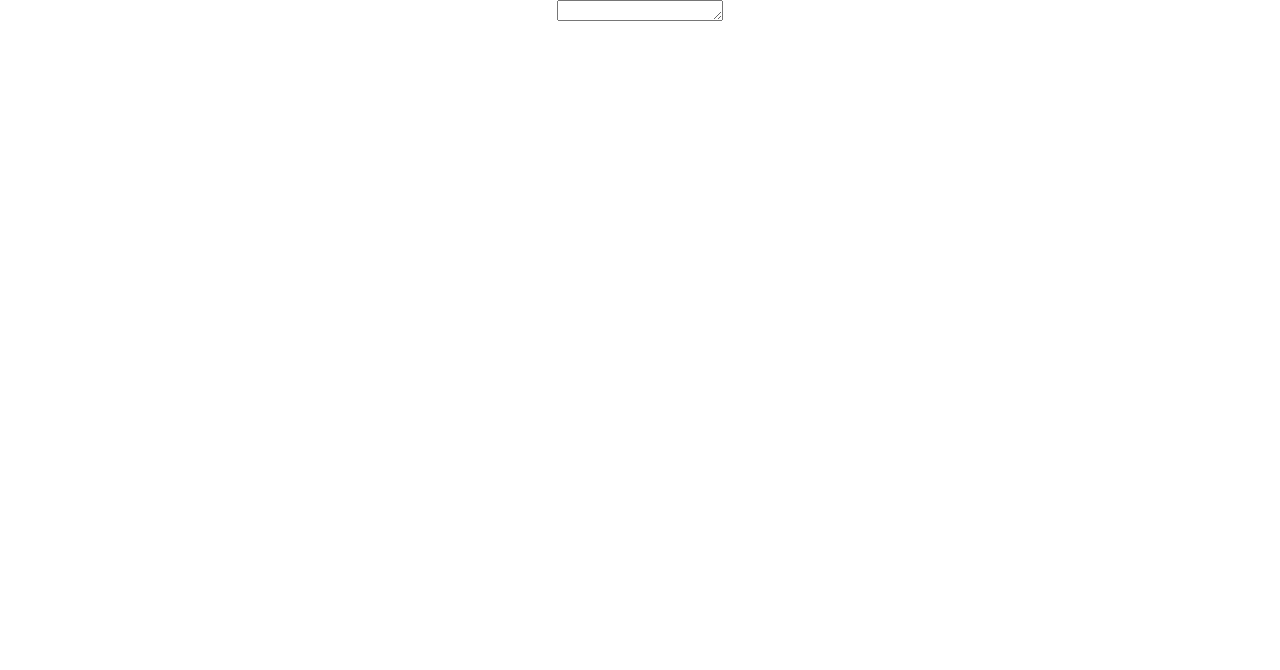
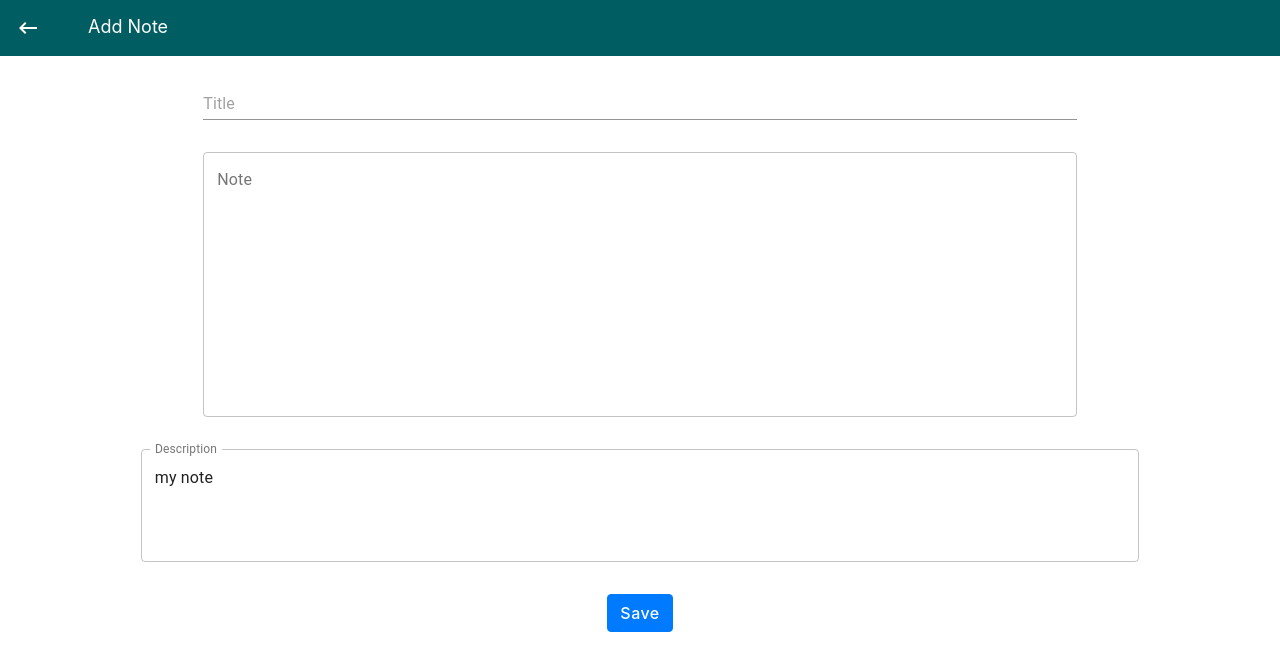
Before and after one commit to deepakchandola717/deeclutter, a React (Create React App) app: page /newnote in a window 1280 px wide. Shown: the top 670 px of the page. Built offline with nearby package versions, Linux system fonts and the light colour scheme.

Commit message:
add note page

```diff
--- a/src/Components/NewNote.jsx
+++ b/src/Components/NewNote.jsx
@@ -1,12 +1,84 @@
 import React from 'react';
-import TextareaAutosize from '@material-ui/core/TextareaAutosize';
+import { createMuiTheme, withStyles, makeStyles, ThemeProvider } from '@material-ui/core/styles';
+import TextField from '@material-ui/core/TextField';
+import Button from '@material-ui/core/Button';
+
+import BackIcon from '../Data/back.svg'
+
+const BootstrapButton = withStyles({
+    root: {
+      boxShadow: 'none',
+      textTransform: 'none',
+      fontSize: 16,
+      padding: '6px 12px',
+      border: '1px solid',
+      lineHeight: 1.5,
+      backgroundColor: '#007bff',
+      borderColor: '#007bff',
+      fontFamily: [
+        '-apple-system',
+        'BlinkMacSystemFont',
+        '"Segoe UI"',
+        'Roboto',
+        '"Helvetica Neue"',
+        'Arial',
+        'sans-serif',
+        '"Apple Color Emoji"',
+        '"Segoe UI Emoji"',
+        '"Segoe UI Symbol"',
+      ].join(','),
+      '&:hover': {
+        backgroundColor: '#0069d9',
+        borderColor: '#0062cc',
+        boxShadow: 'none',
+      },
+      '&:active': {
+        boxShadow: 'none',
+        backgroundColor: '#0062cc',
+        borderColor: '#005cbf',
+      },
+      '&:focus': {
+        boxShadow: '0 0 0 0.2rem rgba(0,123,255,.5)',
+      },
+    },
+  })(Button);
 
 const NewNote = () => {
     return (
         <>
-        <div>
-            <TextareaAutosize/>
+        <div className="app-header" style={{justifyContent:'start'}}>
+        <img src={BackIcon} style={{marginRight:'3rem'}} alt="Back"/>
+        <span style={{fontSize:'18px'}}>Add Note</span>
         </div>
+        <div style={{display:'flex', flexDirection:'column', justifyContent:'space-around', margin:'1rem', alignItems:'center'}}>
+            {/* <span style={{fontSize:'2rem'}}>Title</span> */}
+            <TextField
+                style={{width:'70%', margin:'1rem'}}
+                placeholder="Title"
+            />
+            <TextField
+                id="standard-multiline-static"
+                label="Note"
+                multiline
+                rows="12"
+                // defaultValue="Your note"
+                variant="outlined"
+                style={{margin:'1rem', width:'70%'}}
+            />
+            <TextField
+            id="standard-multiline-static"
+            label="Description"
+            multiline
+            rows="4"
+            // rowsMax="5"
+            defaultValue="my note"
+            variant="outlined"
+            style={{ margin:'1rem', width:'80%' }}
+        />
+        </div>
+        <BootstrapButton variant="contained" color="primary" disableRipple>
+              Save
+      </BootstrapButton>
         </>
      );
 }
```
Also changed, not shown: src/Data/back.svg (added).
